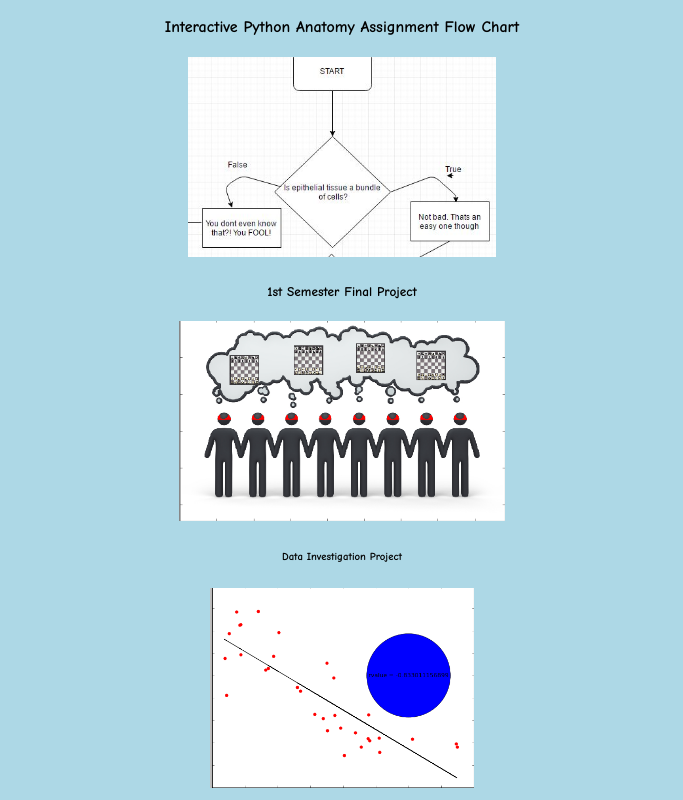
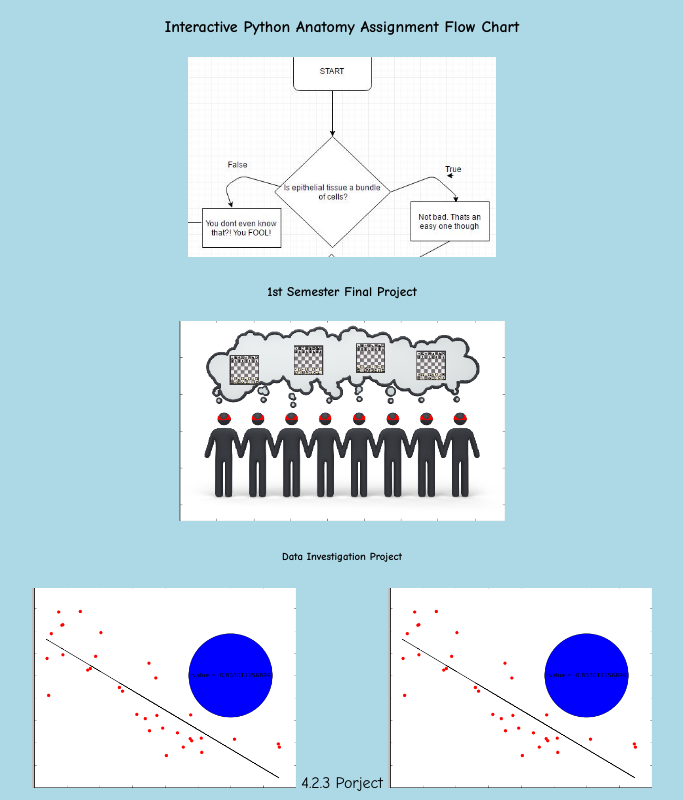
Before and after one commit to CorySuiter/CorySuiter.github.io, a plain HTML site: page Portfolio/portfolio.html.html in a window 1280 px wide. Shown: the part 1236-2036 px from the top of the page, without its empty margins (298-981 px from the left). Drawn offline with Linux system fonts and the light colour scheme.

Commit message:
Update portfolio.html.html

```diff
--- a/Portfolio/portfolio.html.html
+++ b/Portfolio/portfolio.html.html
@@ -25,6 +25,8 @@
 		<a href="https://drive.google.com/open?id=0B0MwH5HuqGjyaTllZmlabTJDc2s"><img src="images/cspfinal.PNG" height="200"></a>
 	<h6> Data Investigation Project</h6>
 		<a href="https://drive.google.com/open?id=0B0MwH5HuqGjySHVrMDdFRWVuSnM"><img src="images/pic.PNG" height="200"></a>
-	</center>
+		<h7> 4.2.3 Porject</h7>
+		<a href="https://drive.google.com/drive/folders/0B6b644Yzx47MUUdsMW5FYUhhWE0?usp=sharing"><img src="images/pic.PNG" height="200"></a>
+	  </center>
   </body>
 </html>
```
